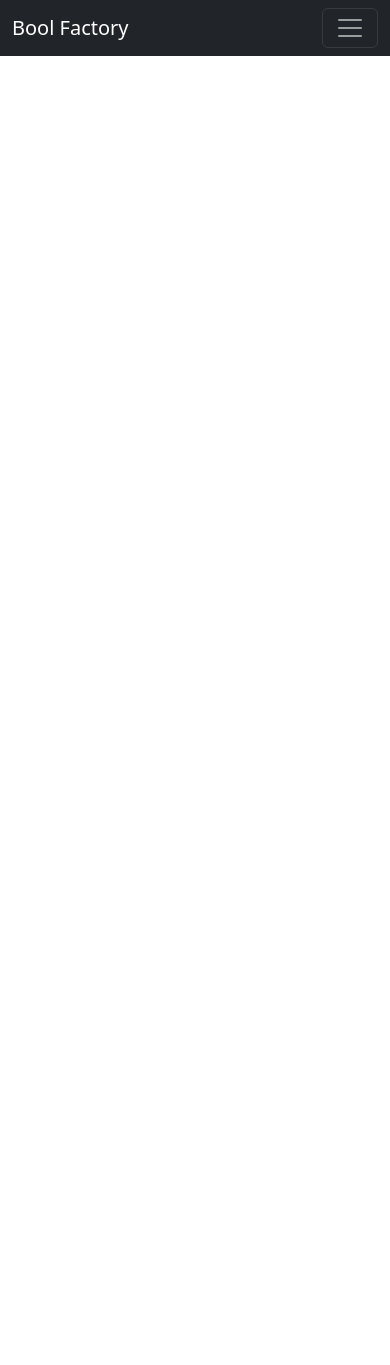
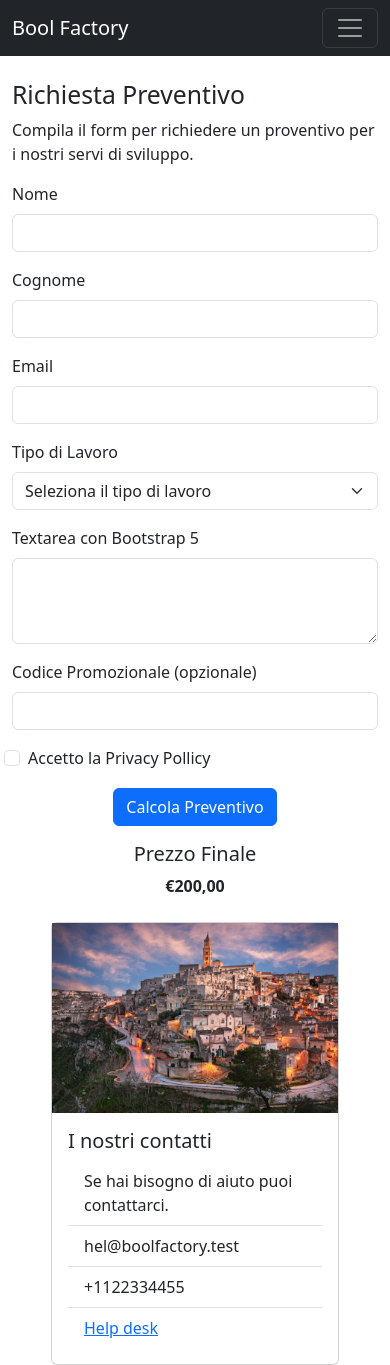
Before and after one commit to federicomolino/bootstrap-preventivo, a plain HTML site: page index.html in a window 390 px wide. Before the commit the page ends 844 px from the top, so only its background shows below. Drawn offline with nearby package versions, Linux system fonts and the light colour scheme.

Commit message:
add: aggiunta card responsive con contatti

```diff
--- a/index.html
+++ b/index.html
@@ -33,8 +33,84 @@
       </header>
 
       <main>
+        <div class="container mt-2">
 
-      </main>
+            <div class="row mt-4 align-items-start">
+
+                <div class="col-md-8">
+                    <h1 class="h2 mb-2">Richiesta Preventivo</h1>
+                        <p>Compila il form per richiedere un proventivo per i nostri servi di sviluppo.</p>
+                        <form class="row g-3">
+                            <!--Faccio inserire Nome-->
+                            <div>
+                                <label for="nameInput" class="form-label">Nome</label>
+                                <input type="text" class="form-control" id="nameInput">
+                            </div>
+                            <!--Faccio inserire Cognome-->
+                            <div>
+                                <label for="surnameInput" class="form-label">Cognome</label>
+                                <input type="text" class="form-control" id="surnameInput">
+                            </div>
+                            <!--Faccio inserire Email obbligatoria-->
+                            <div>
+                                <label for="emailInput" class="form-label">Email</label>
+                                <input type="email" class="form-control" id="emailInput" required>
+                            </div>
+                            <!--Seleziona tipo di lavoro-->
+                            <div>
+                                <label for="selectjob" class="form-label">Tipo di Lavoro</label>
+                                <select class="form-select" aria-label="Default select example">
+                                    <option selected>Seleziona il tipo di lavoro</option>
+                                    <option value="1">One</option>
+                                    <option value="2">Two</option>
+                                    <option value="3">Three</option>
+                                </select>
+                            </div>
+                            <!--note-->
+                            <div>
+                                <label for="exampleFormControlTextarea1" class="form-label">Textarea con Bootstrap 5</label>
+                                <textarea class="form-control" id="exampleFormControlTextarea1" rows="3"></textarea>
+                            </div>
+                            <!--Codice Promozionale-->
+                            <div>
+                                <label for="nameInput" class="form-label">Codice Promozionale (opzionale)</label>
+                                <input type="text" class="form-control" id="nameInput">
+                            </div>
+                            <!--Policy obbligatorio-->
+                            <div class="form-check">
+                                <input class="form-check-input" type="checkbox" value="" id="flexCheckDefault" required>
+                                <label class="form-check-label" for="flexCheckDefault">Accetto la Privacy Pollicy</label>
+                            </div>
+
+                            <div class="d-flex flex-column flex-md-row justify-content-center justify-content-md-around align-items-center">
+                                <button type="button" class="btn btn-primary mb-3">Calcola Preventivo</button>
+                                <div class="text-center">
+                                    <h5>Prezzo Finale</h5>
+                                    <b>€200,00</b>
+                                </div>
+                            </div>
+                        </form>
+                </div>
+
+                        <!--Card cotantti-->
+                        <div class="d-flex justify-content-center mt-4 col-md-4">
+                            <div class="card" style="width: 18rem;">
+                                <img src="./img/img.jpeg" alt="immagine esempio">
+                                <div class="card-body">
+                                <h5 class="card-title">I nostri contatti</h5>
+                                <ul class="list-group list-group-flush">
+                                    <li class="list-group-item">Se hai bisogno di aiuto puoi contattarci.</li>
+                                    <li class="list-group-item">hel@boolfactory.test</li>
+                                    <li class="list-group-item">+1122334455</li>
+                                    <li class="list-group-item"><a href="#">Help desk</a></li>
+                                </ul>
+                            </div>
+                        </div>
+                    </div>
+
+            </div>
+        </div>
+    </main>
     <script src="./main/main.js"></script>
 </body>
 </html>
```
Also changed, not shown: img/img.jpeg (added).
